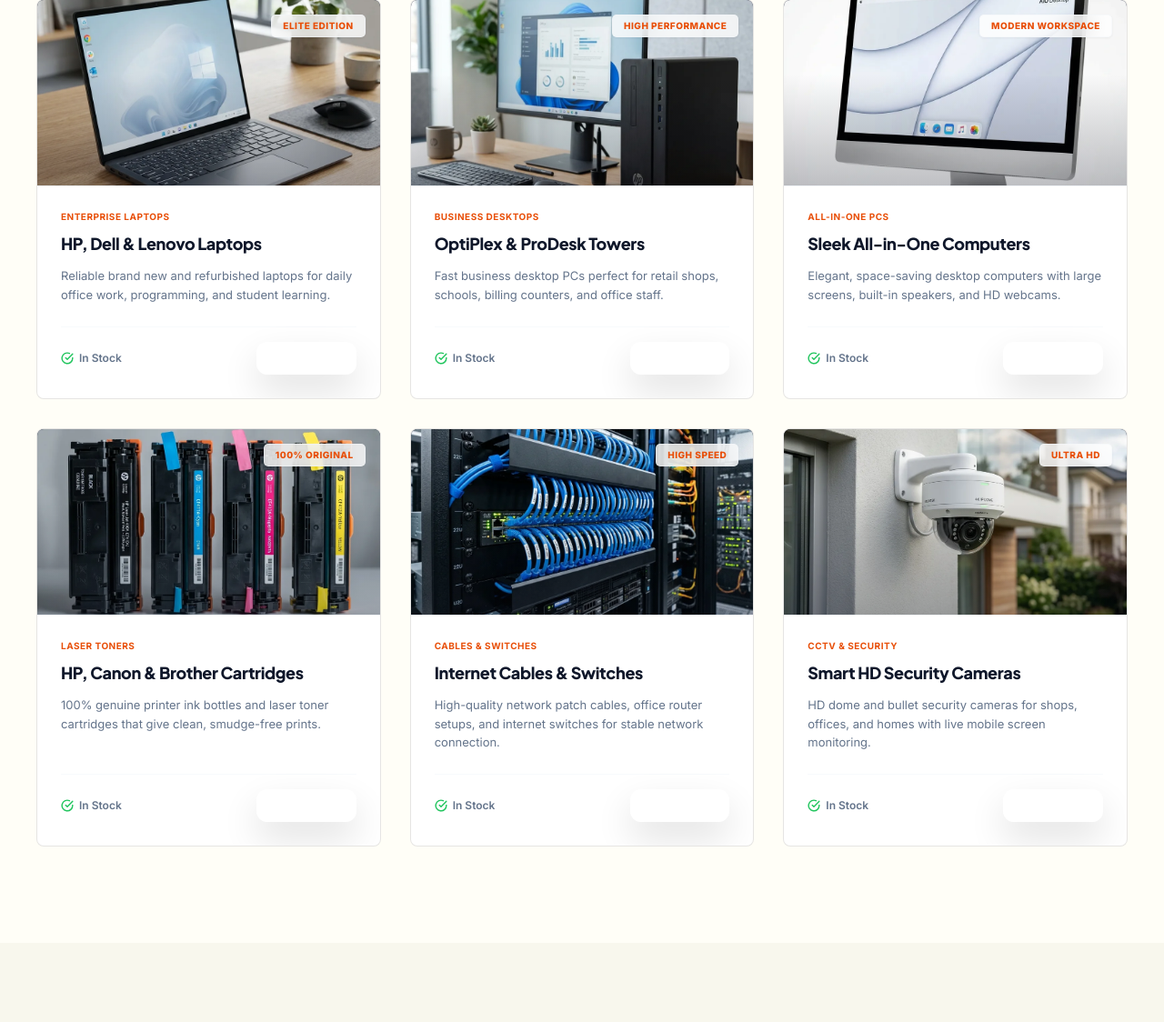
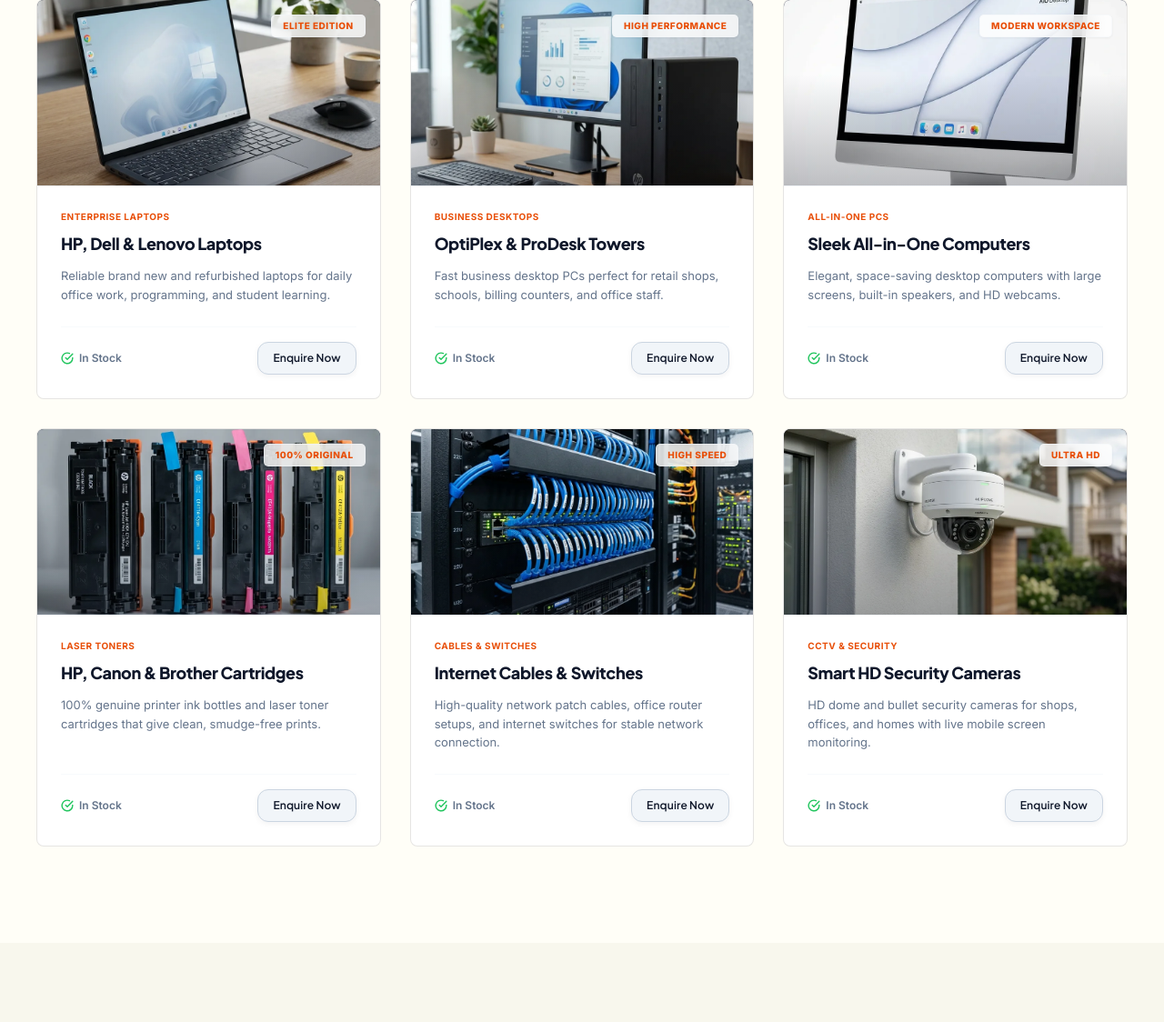
Before and after one commit to steveharryy/AD-Infotech, a PHP site: page / in a window 1280 px wide. Shown: the part 5028-6152 px from the top of the page at 91% size. Run offline with PHP 8.4, Linux system fonts and the light colour scheme.

Commit message:
Fix product card button text contrast and visibility

```diff
--- a/assets/css/style.css
+++ b/assets/css/style.css
@@ -2264,6 +2264,23 @@ input[type="range"]::-webkit-slider-thumb:hover {
   color: var(--color-success);
   width: 14px;
   height: 14px;
+}
+
+.product-card-footer .btn,
+.product-card-footer .btn-secondary {
+  background-color: #f1f5f9;
+  color: #0f172a;
+  border: 1px solid #cbd5e1;
+  font-weight: 600;
+  box-shadow: 0 2px 6px rgba(15, 23, 42, 0.05);
+}
+
+.product-card-footer .btn:hover,
+.product-card-footer .btn-secondary:hover {
+  background-color: #ff6124;
+  color: #ffffff;
+  border-color: #ff6124;
+  box-shadow: 0 4px 14px rgba(255, 97, 36, 0.28);
 }
 
 @media (max-width: 1024px) {
```
